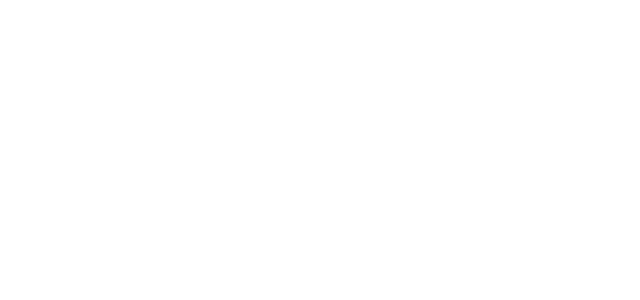
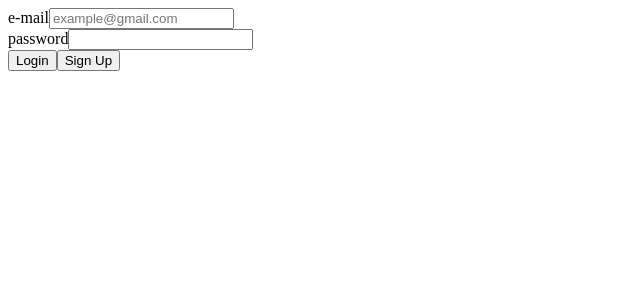
Before and after one commit to ArohanD/ten-thousand-hours, a React app: page /login in a window 1280 px wide. Shown: the top 300 px of the page, without its empty margins (0-640 px from the left). Built offline with nearby package versions, Linux system fonts and the light colour scheme; no server answers; the HTML template or start-up script is replaced by a standard one.

Commit message:
Add firebase auth (login and signup)

```diff
--- a/package.json
+++ b/package.json
@@ -25,6 +25,7 @@
     "axios": "^0.19.0",
     "body-parser": "^1.19.0",
     "express": "^4.17.1",
+    "firebase": "^7.11.0",
     "knex": "^0.20.11",
     "mysql": "^2.18.1",
     "nodemon": "^1.19.1",
--- a/src/components/Home.jsx
+++ b/src/components/Home.jsx
@@ -1,15 +1,16 @@
-import React, {Component} from 'react';
+import React, { Component, useContext } from 'react';
+import AuthContext from '../AuthContext.jsx';
 
-class Home extends Component {
-    constructor(props) {
-        super(props)
-        this.state = {};
-    }
-    render() {
-        return (
-            <div>You are on the home page</div>
-        )
-    }
+const Home = (props) => {
+    const authState = useContext(AuthContext)
+    console.log(authState.id)
+
+    return (
+        <div>
+            <h1>10000 Hours</h1>
+            <p></p>
+        </div>
+    )
 }
 
 export default Home;
--- /dev/null
+++ b/src/components/Login.jsx
@@ -0,0 +1,67 @@
+import React, { useState, useEffect } from 'react';
+import firebase from '../firebase.js'
+
+const Login = (props) => {
+
+  useEffect(() => {
+    firebase.auth().signOut()
+  }, [])
+
+  console.log(firebase.auth().currentUser)
+
+  if (firebase.auth().currentUser) {
+    // redirect
+  }
+
+  const handleLogin = (newUser) => {
+
+    // using dom methods to prevent re-rendering with onChange
+    const userName = document.getElementById('userName').value
+    const password = document.getElementById('password').value
+
+    if (newUser) {
+      firebase.auth().createUserWithEmailAndPassword(userName, password)
+        .then(() => props.history.push('/'))
+        .catch((error) => alert(error))
+    } else {
+      firebase.auth().signInWithEmailAndPassword(userName, password)
+        .then(() => props.history.push('/'))
+        .catch((error) => alert(error))
+    }
+  }
+
+  return (
+    <div>
+      <form>
+        <div>
+          <label htmlFor="email">e-mail</label>
+          <input
+            id='userName'
+            type="text"
+            placeholder="example@gmail.com"
+            name="email" />
+        </div>
+        <div>
+          <label htmlFor="password">password</label>
+          <input
+            id='password'
+            type="password"
+            name="password" />
+        </div>
+        <div>
+          <button
+            type='button'
+            className="login_button"
+            onClick={(e) => handleLogin(false)}>Login</button>
+          <button
+            type='button'
+            className="sign_up_button"
+            onClick={(e) => handleLogin(true)}>Sign Up</button>
+        </div>
+      </form>
+    </div>
+  )
+
+}
+
+export default Login;
--- a/src/index.jsx
+++ b/src/index.jsx
@@ -4,9 +4,15 @@
 
 import AuthContext from './AuthContext.jsx'
 
+const guestState = {
+  id: null,
+  email: null
+}
+
 const App = () => {
+
   return (
-    <AuthContext.Provider value={{ name: 'test' }}>
+    <AuthContext.Provider value={guestState}>
       <Root />
     </AuthContext.Provider>
   )
--- a/src/router.jsx
+++ b/src/router.jsx
@@ -1,17 +1,15 @@
 import React, { useContext } from "react";
 import { BrowserRouter as Router, Route, Link } from "react-router-dom";
 import Home from './components/Home.jsx'
-import AuthContext from './AuthContext.jsx'
+import Login from './components/Login.jsx'
 
 const RouteManager = () => {
-
-  const authState = useContext(AuthContext)
-  console.log(authState.name)
 
   return (
     <Router>
       <div>
         <Route exact path="/" component={Home} />
+        <Route exact path="/login" component={Login} />
       </div>
     </Router>
   );
```
Also changed, not shown: 2 other files (tests, documents, lock files or other folders).
